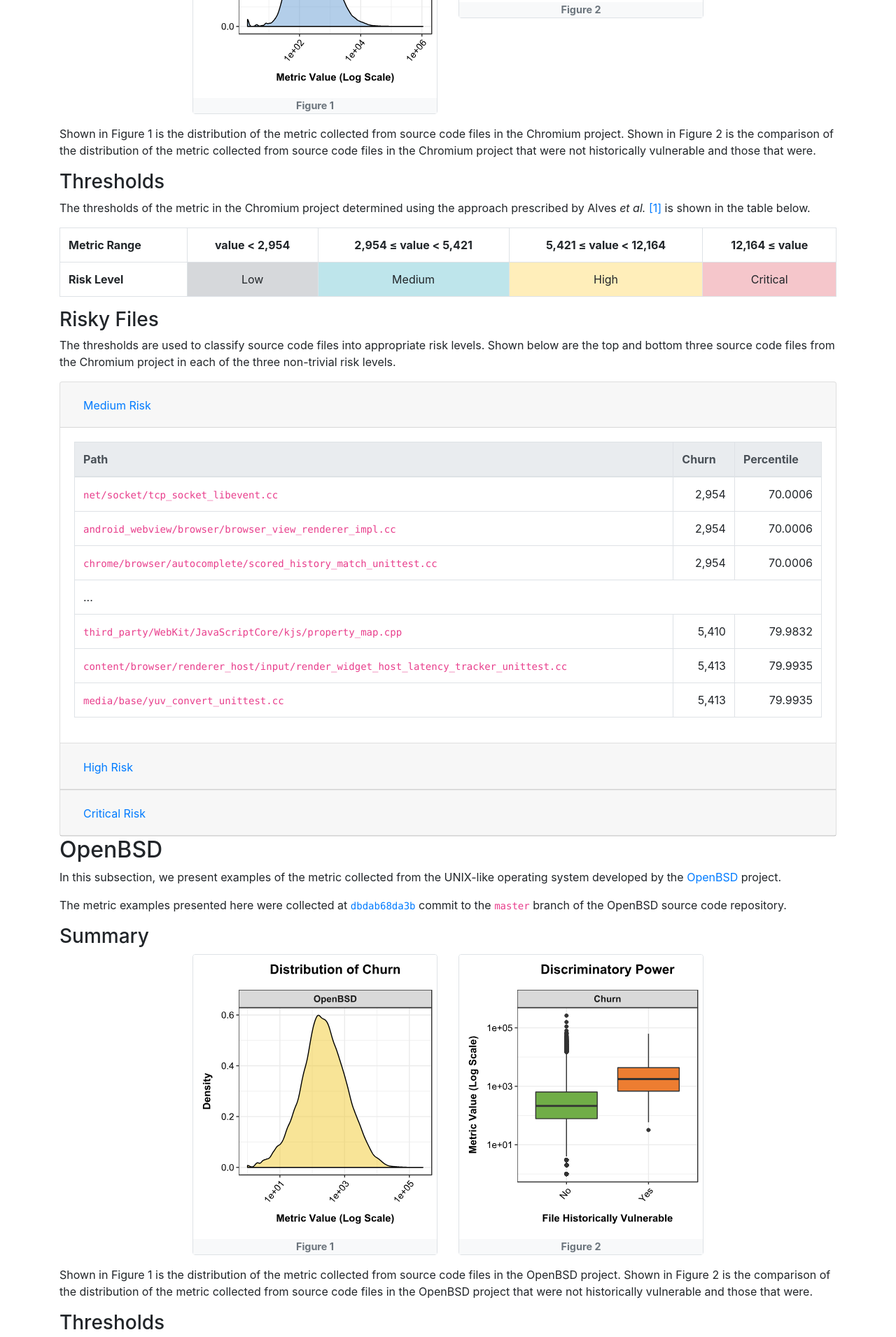
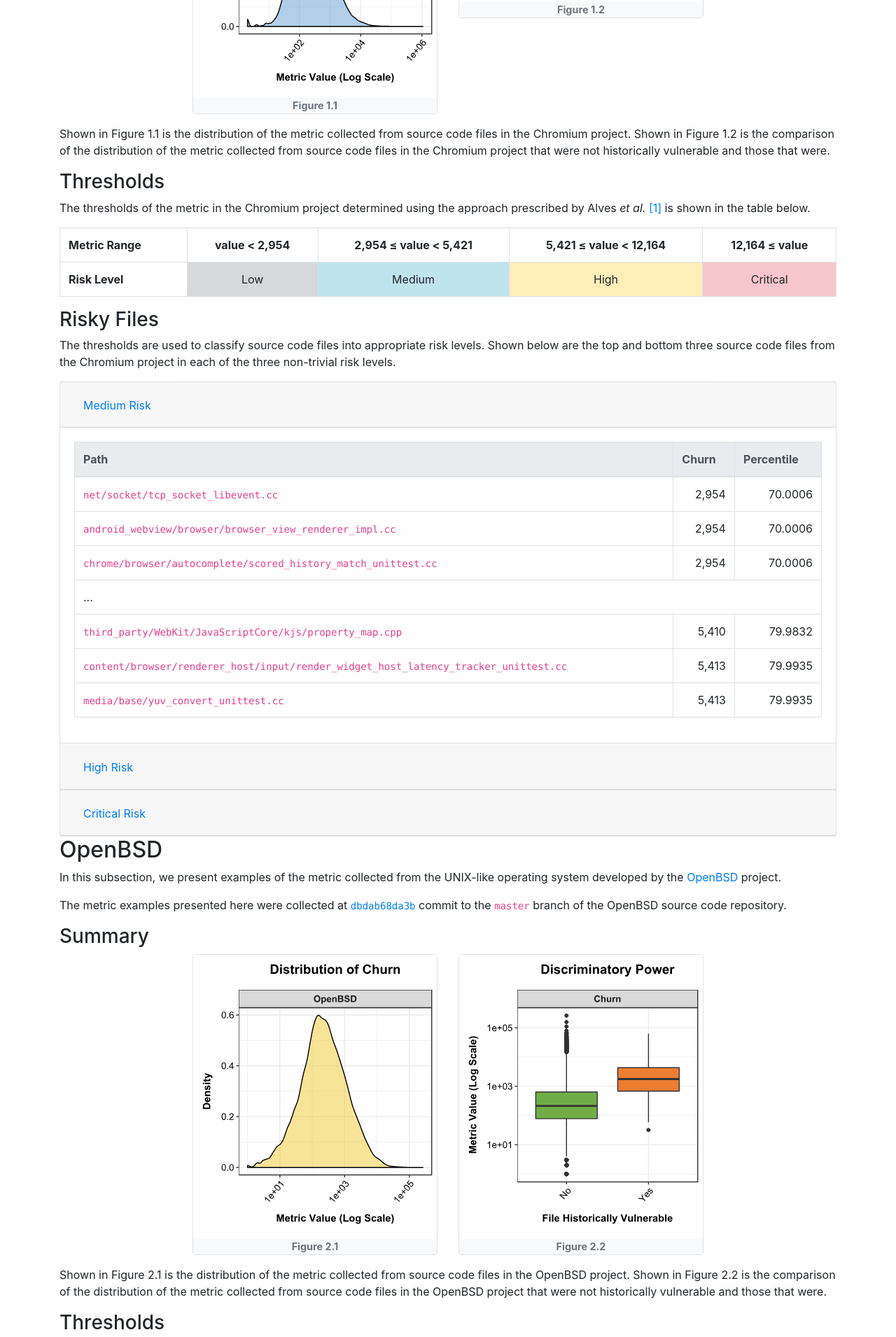
Before and after one commit to samaritan/samaritan.github.io, a plain HTML site: page metrics/churn/index.html in a window 1280 px wide. Shown: the part 1573-3483 px from the top of the page at 70% size. Drawn offline with nearby package versions, Linux system fonts and the light colour scheme.

Commit message:
Fix identifier of and reference to figures on page

```diff
--- a/metrics/churn/index.html
+++ b/metrics/churn/index.html
@@ -137,7 +137,7 @@
             <img src="/assets/images/metrics/churn/chromium/distribution.svg"
               class="figure-img rounded mx-auto d-block" alt="Chromium Churn Distribution"
               style="width: 100%;" />
-            <figcaption class="figure-caption font-weight-bold bg-light text-center">Figure 1</figcaption>
+            <figcaption class="figure-caption font-weight-bold bg-light text-center">Figure 1.1</figcaption>
           </figure>
         </div>
         <div class="col-lg-4 text-center">
@@ -145,14 +145,14 @@
             <img src="/assets/images/metrics/churn/chromium/discriminatory.svg"
               class="figure-img rounded mx-auto d-block" alt="Chromium Churn Discriminatory"
               style="width: 100%;" />
-            <figcaption class="figure-caption font-weight-bold bg-light text-center">Figure 2</figcaption>
+            <figcaption class="figure-caption font-weight-bold bg-light text-center">Figure 1.2</figcaption>
           </figure>
         </div>
         <div class="col-sm-2"></div>
       </div>
 
-      <p>Shown in Figure 1 is the distribution of the  metric collected from source code files in
-        the Chromium project. Shown in Figure 2 is the comparison of the distribution of the  metric
+      <p>Shown in Figure 1.1 is the distribution of the  metric collected from source code files in
+        the Chromium project. Shown in Figure 1.2 is the comparison of the distribution of the  metric
         collected from source code files in the Chromium project that were not historically vulnerable and those
         that were.</p>
 
@@ -422,7 +422,7 @@
             <img src="/assets/images/metrics/churn/openbsd/distribution.svg"
               class="figure-img rounded mx-auto d-block" alt="OpenBSD Churn Distribution"
               style="width: 100%;" />
-            <figcaption class="figure-caption font-weight-bold bg-light text-center">Figure 1</figcaption>
+            <figcaption class="figure-caption font-weight-bold bg-light text-center">Figure 2.1</figcaption>
           </figure>
         </div>
         <div class="col-lg-4 text-center">
@@ -430,14 +430,14 @@
             <img src="/assets/images/metrics/churn/openbsd/discriminatory.svg"
               class="figure-img rounded mx-auto d-block" alt="OpenBSD Churn Discriminatory"
               style="width: 100%;" />
-            <figcaption class="figure-caption font-weight-bold bg-light text-center">Figure 2</figcaption>
+            <figcaption class="figure-caption font-weight-bold bg-light text-center">Figure 2.2</figcaption>
           </figure>
         </div>
         <div class="col-sm-2"></div>
       </div>
 
-      <p>Shown in Figure 1 is the distribution of the  metric collected from source code files in
-        the OpenBSD project. Shown in Figure 2 is the comparison of the distribution of the  metric
+      <p>Shown in Figure 2.1 is the distribution of the  metric collected from source code files in
+        the OpenBSD project. Shown in Figure 2.2 is the comparison of the distribution of the  metric
         collected from source code files in the OpenBSD project that were not historically vulnerable and those
         that were.</p>
 
```
Also changed, not shown: metrics/collaboration/index.html (+8 -8 lines), metrics/complexity/index.html (+8 -8 lines), metrics/contribution/index.html (+8 -8 lines), metrics/nesting/index.html (+8 -8 lines), metrics/ninput/index.html (+8 -8 lines), metrics/noutput/index.html (+8 -8 lines), metrics/npath/index.html (+8 -8 lines), metrics/sloc/index.html (+8 -8 lines).
